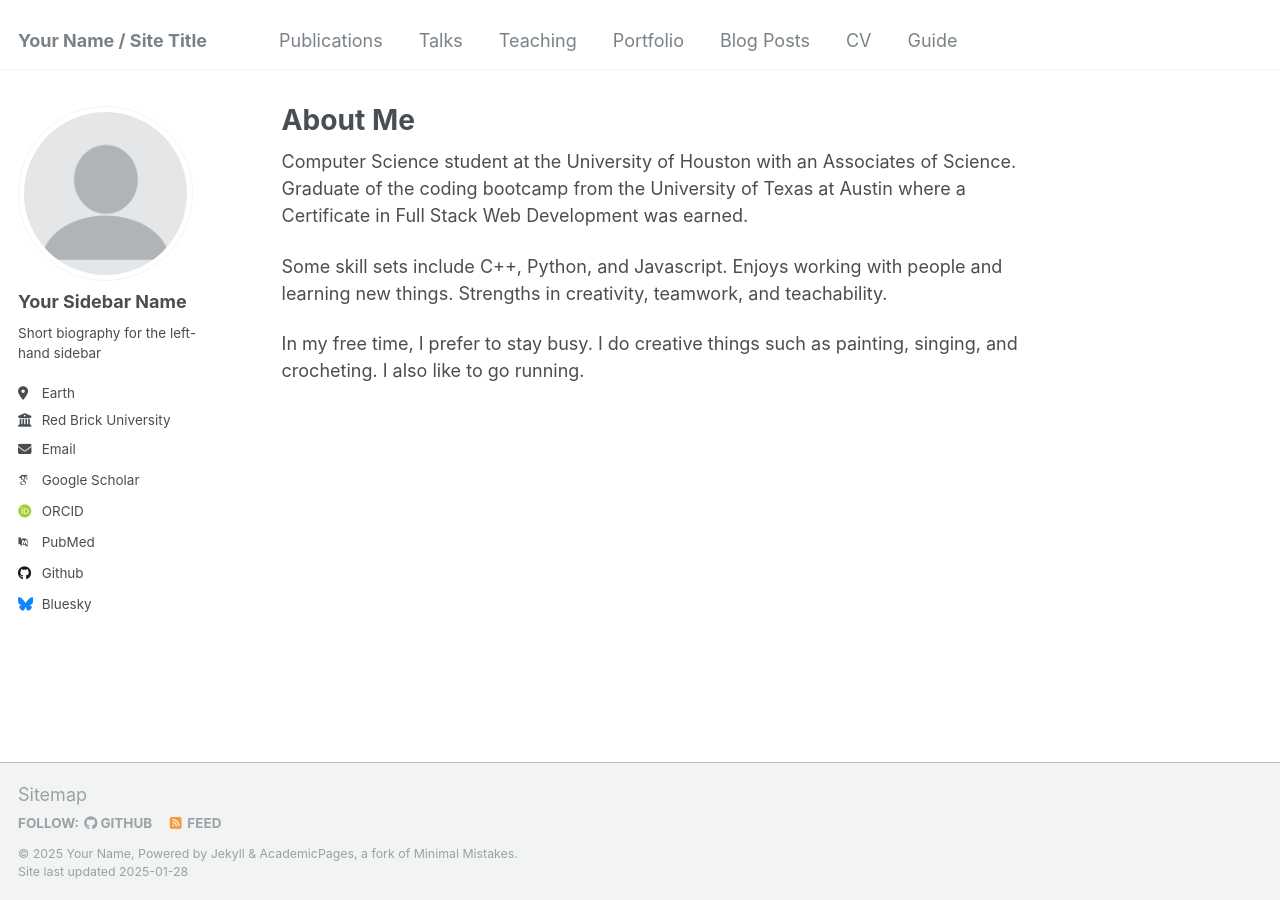
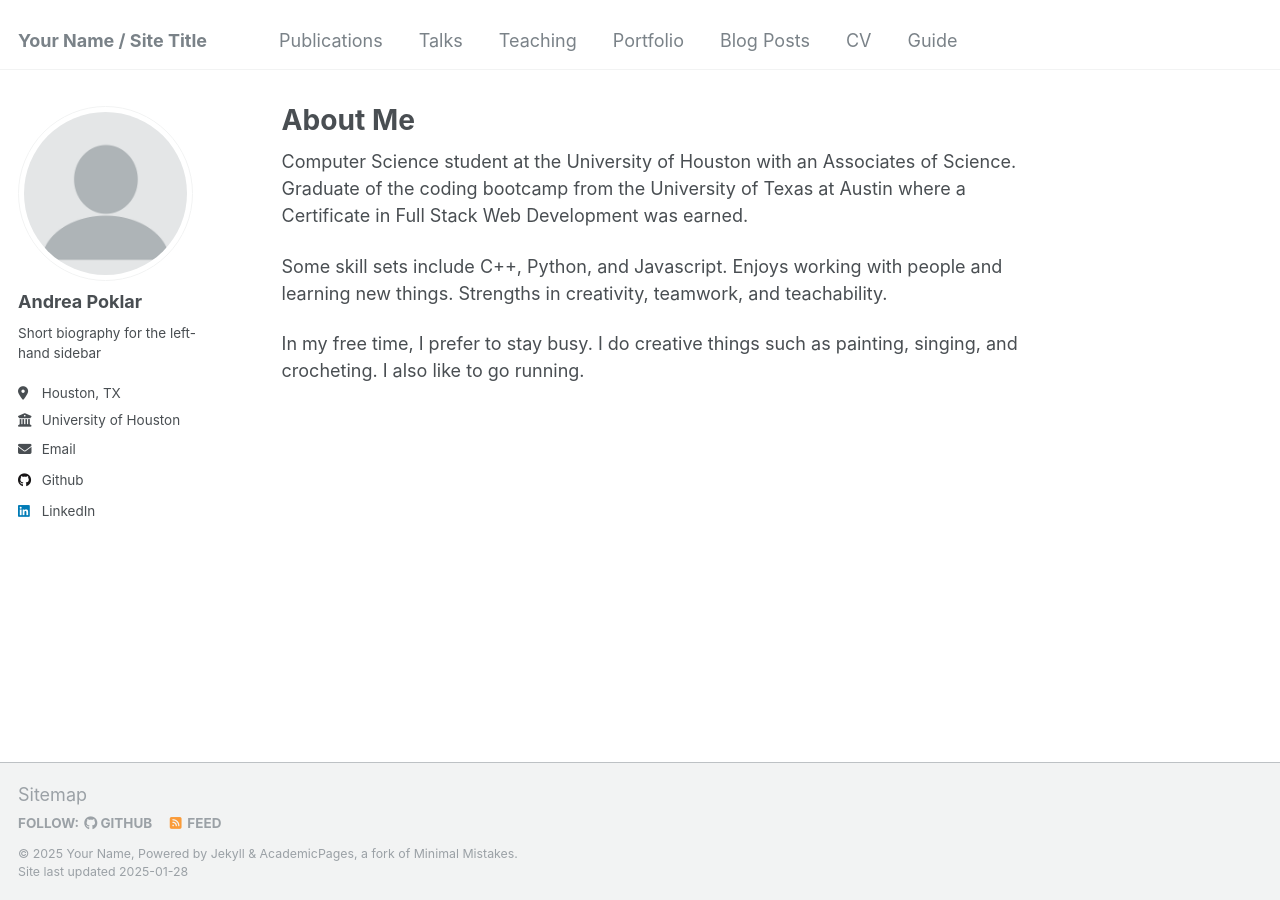
Before and after one commit to apoklar/apoklar.github.io, a Jekyll site: the page built from _pages/about.md, in a window 1280 px wide. Built offline with Jekyll 4.4.1, drawn with Linux system fonts in a browser that asks for light colours; some web fonts are replaced.

Commit message:
Update _config.yml

```diff
--- a/_config.yml
+++ b/_config.yml
@@ -22,21 +22,21 @@ repository               : "academicpages/academicpages.github.io"
 author:
   # Biographic information
   avatar           : "profile.png"
-  name             : "Your Sidebar Name"
+  name             : "Andrea Poklar"
   pronouns         : # example: "she/her"
   bio              : "Short biography for the left-hand sidebar"
-  location         : "Earth"
-  employer         : "Red Brick University"
+  location         : "Houston, TX"
+  employer         : "University of Houston"
   uri              : # URL
-  email            : "none@example.org"
+  email            : "a.poklar@yahoo.com"
 
   # Academic websites
   arxiv            : # URL - Update with the correct link to your profile
-  googlescholar    : "https://scholar.google.com/citations?user=PS_CX0AAAAAJ"
+  googlescholar    : # none
   impactstory      : # URL
-  orcid            : "http://orcid.org/yourorcidurl"
+  orcid            : # none
   semantic         : # URL
-  pubmed           : "https://www.ncbi.nlm.nih.gov/pubmed/?term=john+snow"
+  pubmed           : # none
   researchgate     : # URL
   scopus           : # URL
 
@@ -44,12 +44,12 @@ author:
   bitbucket        : # Username - Update with your username on the site
   codepen          : # Username
   dribbble         : # Username
-  github           : "academicpages"
+  github           : "apoklar"
   kaggle           : # Username
   stackoverflow    : # User number or user number and name (i.e., use "1" or "1/jeff-atwood")
 
   # Social media
-  bluesky          : "bsky.app" # Replace this with you Bluesky username
+  bluesky          : #none
   facebook         : # Username
   flickr           : # Username
   foursquare       : # Username
@@ -58,7 +58,7 @@ author:
   keybase          : # Username
   instagram        : # Username
   lastfm           : # Username
-  linkedin         : # Username
+  linkedin         : "andrea-poklar"
   mastodon         : # URL
   medium           : # URL
   pinterest        : # Username
```
